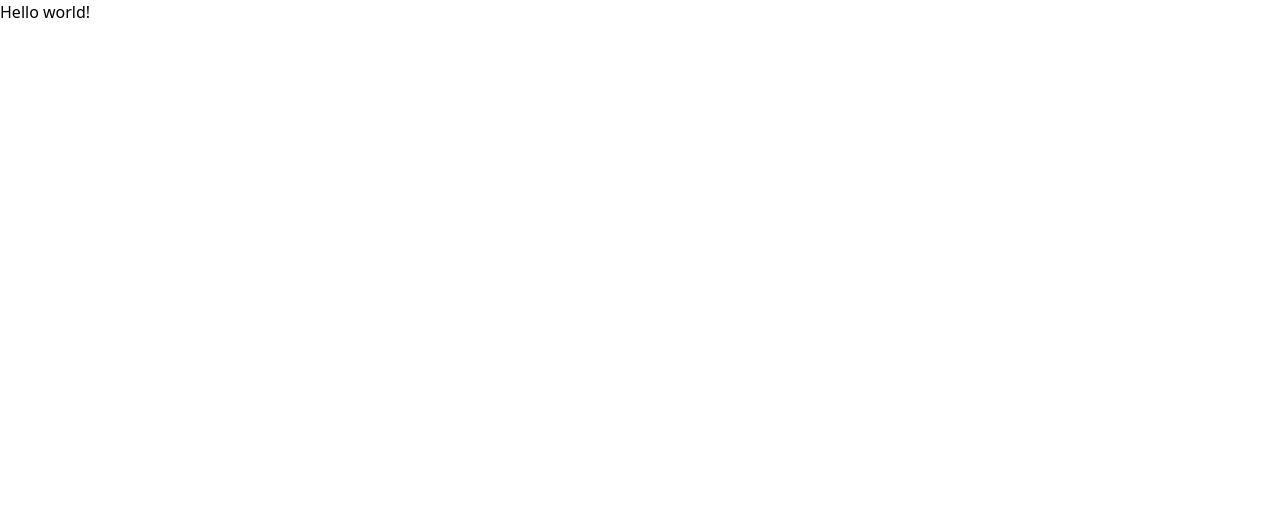
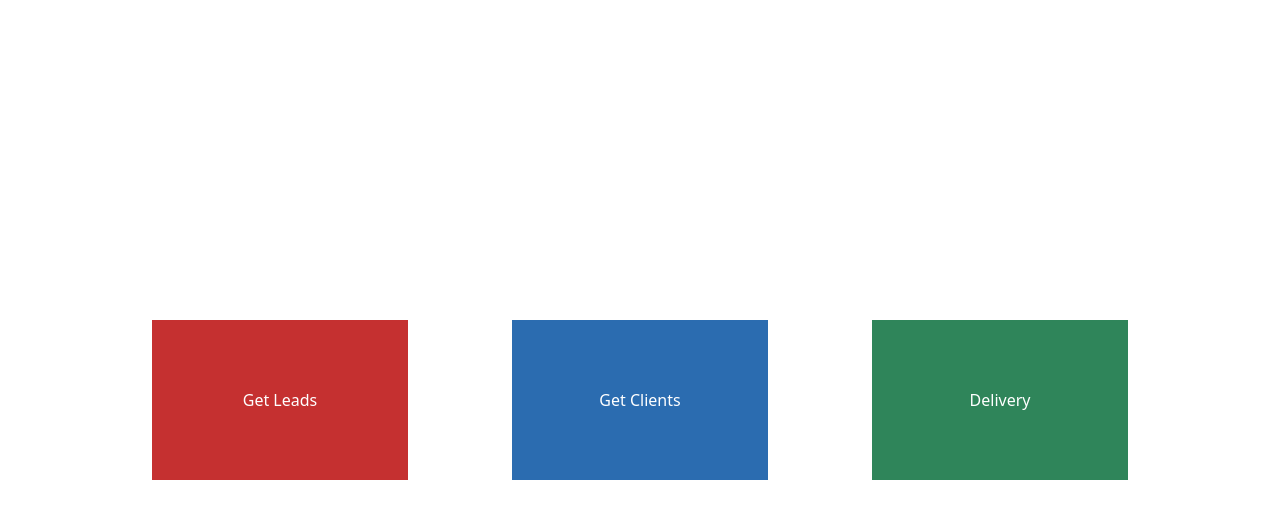
Before and after one commit to Tatarotus/model-app, a Gatsby site: page / in a window 1280 px wide. Built offline with nearby package versions, Linux system fonts and the light colour scheme; Gatsby itself is replaced by a stand-in of ours.

Commit message:
wip: added main page and routes

```diff
--- /dev/null
+++ b/src/components/Layout/index.js
@@ -0,0 +1,6 @@
+import React from "react"
+import './styles.css'
+
+export default function Layout({ children }) {
+  return <main>{children}</main>
+}
--- /dev/null
+++ b/src/components/Layout/styles.css
@@ -0,0 +1,10 @@
+@import "tailwindcss/base";
+
+@import "tailwindcss/components";
+
+@import "tailwindcss/utilities";
+
+
+.main-box {
+  @apply w-64 h-40 flex items-center justify-center text-white;
+}
--- /dev/null
+++ b/src/pages/get-clients.js
@@ -0,0 +1,6 @@
+import React from "react"
+
+
+export default function Clients() {
+  return <div>Hello from Clients</div>
+}
--- /dev/null
+++ b/src/pages/get-delivery.js
@@ -0,0 +1,6 @@
+import React from "react"
+
+
+export default function Delivery() {
+  return <div>Hello from Delivery</div>
+}
--- /dev/null
+++ b/src/pages/get-leads.js
@@ -0,0 +1,6 @@
+import React from "react"
+
+
+export default function Leads() {
+  return <div>Hello from Leads</div>
+}
--- a/src/pages/index.js
+++ b/src/pages/index.js
@@ -1,6 +1,25 @@
 import React from "react"
-import "./styles.css"
+import Layout from "../components/Layout"
+import { Link } from "gatsby"
 
 export default function Home() {
-  return <div className="">Hello world!</div>
+  return (
+    <Layout>
+      <div className="max-w-screen-lg md:px-6 m-auto flex items-center justify-between h-screen">
+        <Link to="/get-leads">
+          <div className="main-box bg-red-700 hover:font-bold">Get Leads</div>
+        </Link>
+
+        <Link to="/get-clients">
+          <div className="main-box bg-blue-700 hover:font-bold">
+            Get Clients
+          </div>
+        </Link>
+
+        <Link to="/get-delivery">
+          <div className="main-box bg-green-700 hover:font-bold">Delivery</div>
+        </Link>
+      </div>
+    </Layout>
+  )
 }
--- a/src/pages/styles.css
+++ /dev/null
@@ -1,5 +0,0 @@
-@tailwind base;
-
-@tailwind components;
-
-@tailwind utilities;
```
